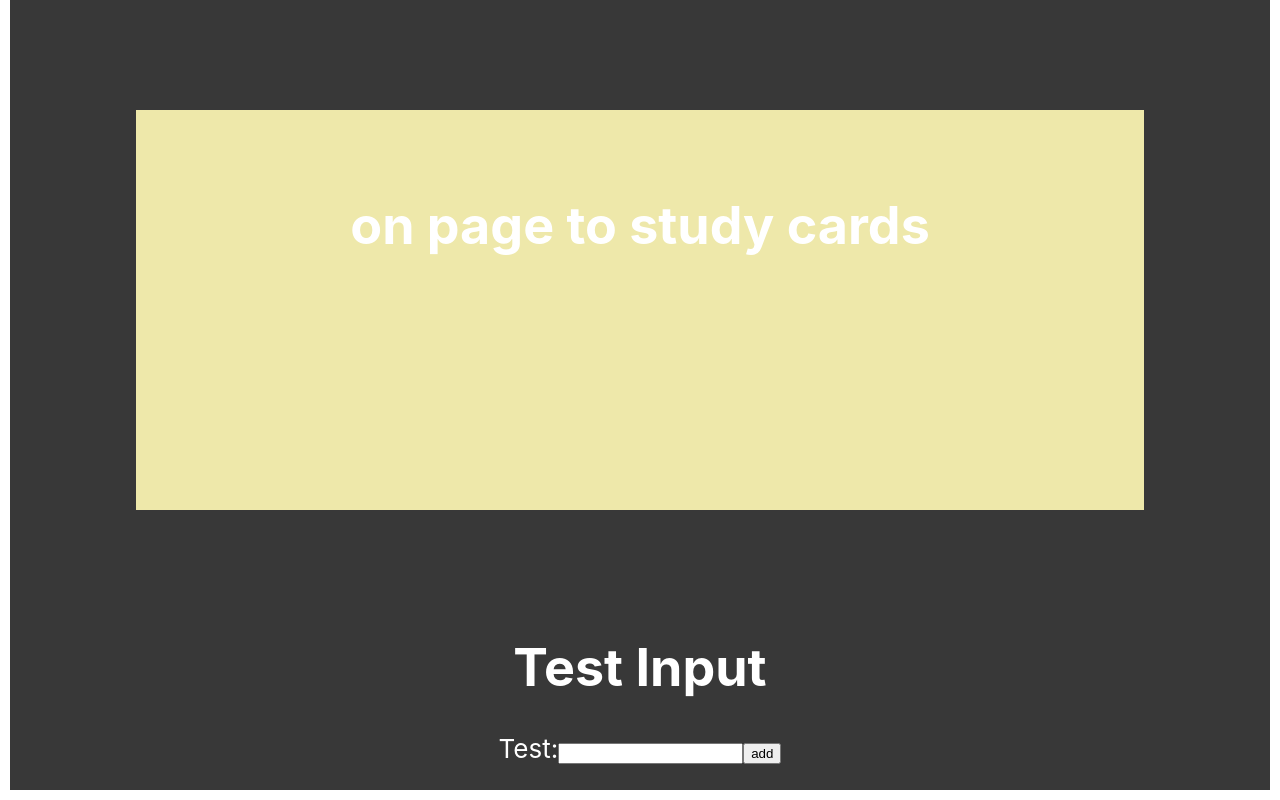
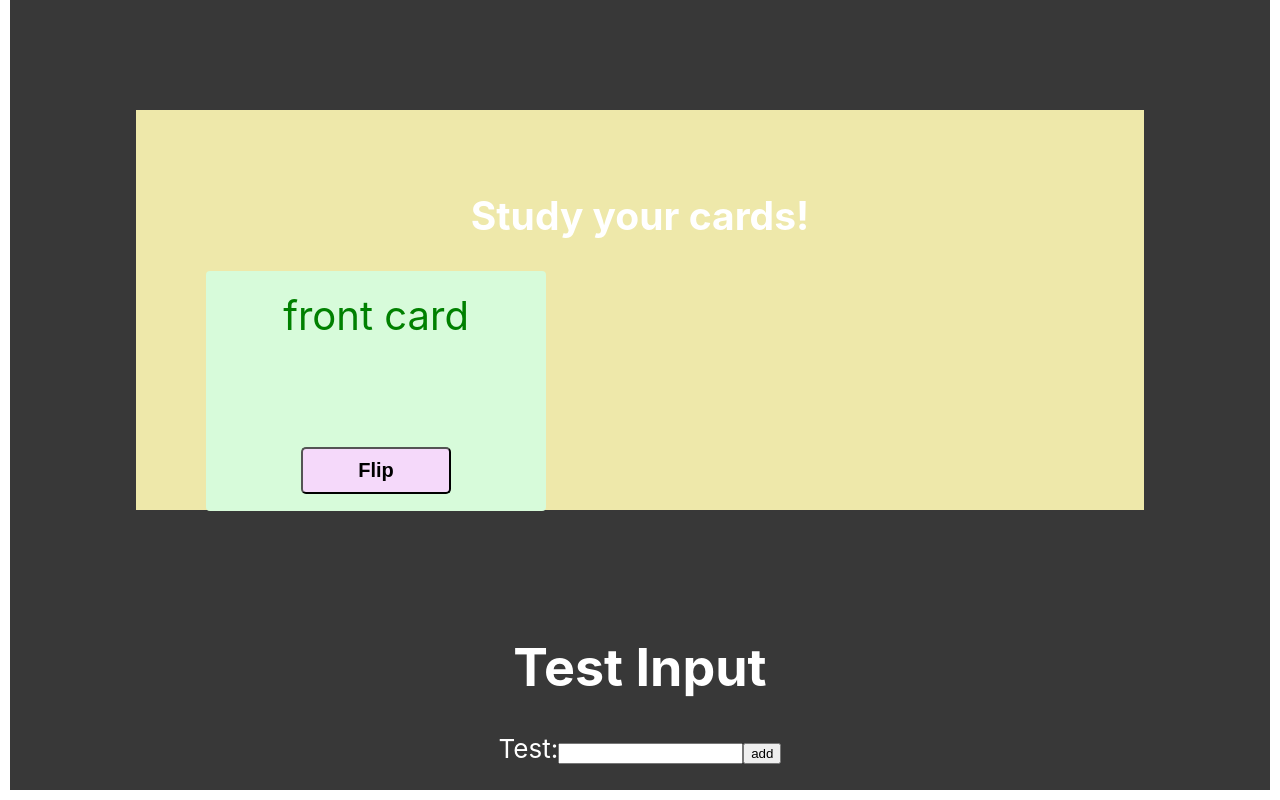
Before and after one commit to TheEndizen/RootHacks, a React (Create React App) app in the folder my-app/: page / in a window 1280 px wide. Shown: the part 774-1574 px from the top of the page. Built offline with nearby package versions, Linux system fonts and the light colour scheme.

Commit message:
add card flipping

```diff
--- /dev/null
+++ b/my-app/css/Study.css
@@ -0,0 +1,16 @@
+.Card{
+    width: '300px',
+    height: '200px',
+    background-color: '#fbd7f8',
+    fontSize: '40px',
+    color: 'blue',
+    margin: '20px',
+    borderRadius: '4px',
+    textAlign: 'center',
+    padding: '20px'
+    /* border: '10px solid pink',
+    height: 300px,
+    padding: 50px,
+    margin: 10%,
+    background-color: palegoldenrod, */
+  }
--- a/my-app/src/App.js
+++ b/my-app/src/App.js
@@ -14,6 +14,7 @@ function App() {
 					<CreateCards />
 					<Study />
 					<InputTest />
+
 				</p>
 			</header>
 		</div>
--- a/my-app/src/components/study.js
+++ b/my-app/src/components/study.js
@@ -1,10 +1,86 @@
 
 import React from 'react';
+import ReactCardFlip from 'react-card-flip';
+import { useState } from "react";
 
+function FrontCard() {
+  // get question from db
+  return (<div>front card
+
+     </div>
+     )
+}
+
+function BackCard(){
+  // get answer from db
+  return "back card"
+}
+
+
+
+
+function FlipCard() {
+  const [flip, setFlip] = useState(false);
+return (
+   <div className="Card">
+    <ReactCardFlip isFlipped={flip}
+        flipDirection="vertical">
+        <div style={{
+            width: '300px',
+            height: '200px',
+            background: '#d7fbda',
+            fontSize: '40px',
+            color: 'green',
+            margin: '20px',
+            borderRadius: '4px',
+            textAlign: 'center',
+            padding: '20px'
+        }}>
+            <FrontCard />
+            <br />
+            <br />
+            <button style={{
+                width: '150px',
+                padding: '10px',
+                fontSize: '20px',
+                background: '#f5d9fa',
+                fontWeight: 'bold',
+                borderRadius: '5px'
+            }} onClick={() => setFlip(!flip)}>
+                Flip</button>
+        </div>
+        <div style={{
+            width: '300px',
+            height: '200px',
+            background: '#fbd7f8',
+            fontSize: '40px',
+            color: 'blue',
+            margin: '20px',
+            borderRadius: '4px',
+            textAlign: 'center',
+            padding: '20px'
+        }}>
+            <BackCard />
+            <br />
+            <button style={{
+                width: '150px',
+                padding: '10px',
+                fontSize: '20px',
+                background: '#f5d9fa',
+                fontWeight: 'bold',
+                borderRadius: '5px'
+            }} onClick={() => setFlip(!flip)}>
+                Flip</button>
+        </div>
+    </ReactCardFlip>
+    </div>
+);
+          }
 const Study = () => {
   return (
     <div className='Component'>
-      <h1>on page to study cards</h1>
+      <h2>Study your cards!</h2>
+      <FlipCard />
     </div>
   );
 };
```
